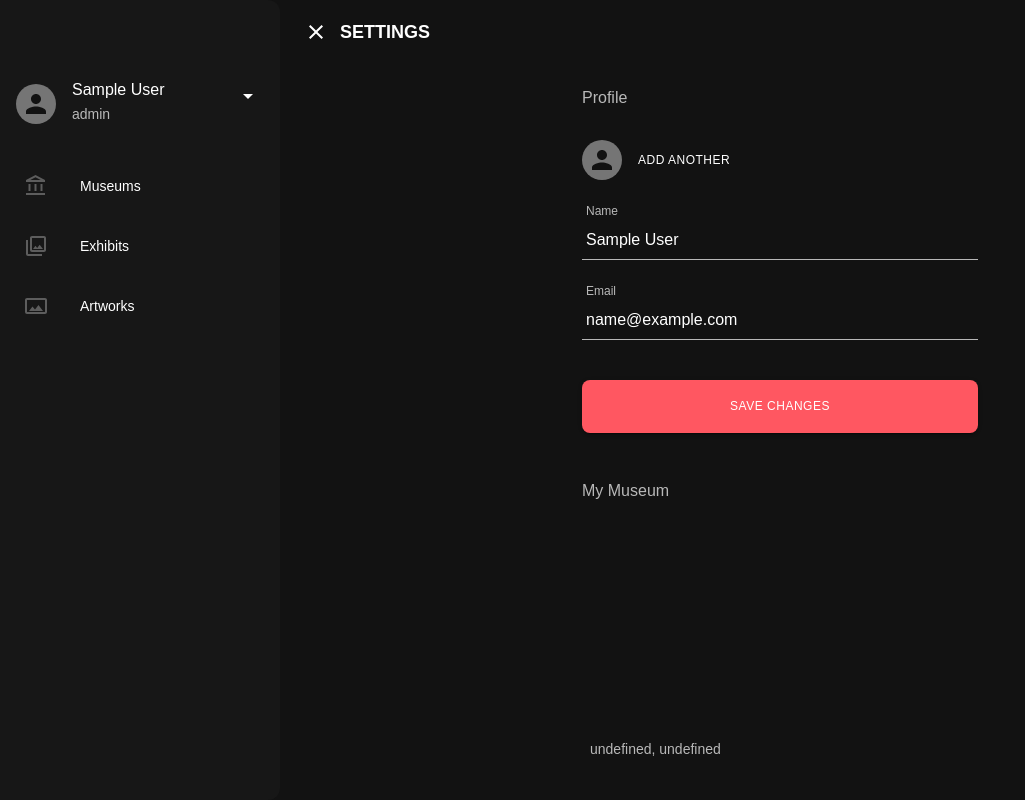
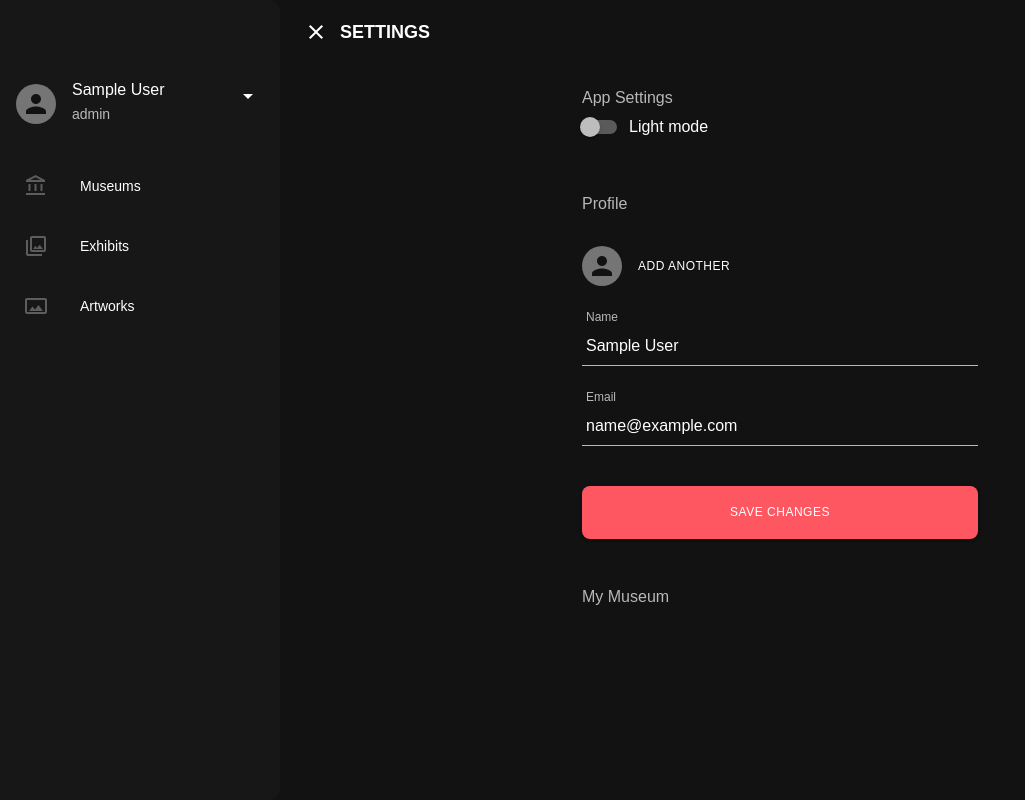
Before and after one commit to benbalderas/meeu-frontend, a React (Create React App) app: page /settings in a window 1280 px wide. Shown: the top 800 px of the page, without its empty margins (0-1025 px from the left). Built offline with nearby package versions, Linux system fonts and the light colour scheme; no server answers; sample sign-in values are in the browser's storage; a web font is replaced by a local one.

Commit message:
Added theme duck and switch toggle to settings

```diff
--- a/src/App.js
+++ b/src/App.js
@@ -1,9 +1,11 @@
-import React from 'react';
+import React, { useEffect } from 'react';
+import { useSelector, useDispatch } from 'react-redux';
 import { useLocation } from 'react-router-dom';
 
 import 'App.css';
 import { getTheme } from 'theme';
 import { ThemeProvider, CssBaseline } from '@material-ui/core';
+import { fetchTheme } from 'redux/ThemeDuck';
 
 import getScreenTitle from 'helpers/router';
 import ConditionalWrapper from 'components/wrappers/ConditionalWrapper';
@@ -11,17 +13,24 @@
 import Routes from 'Routes';
 
 function App() {
-  const appTheme = getTheme({
-    paletteType: 'dark',
-  });
+  const dispatch = useDispatch();
   const location = useLocation();
   const landingPages =
     location.pathname !== '/login' &&
     location.pathname !== '/signup' &&
     location.pathname !== '/';
 
+  const currentTheme = useSelector((state) => state.theme.mode);
+  const theme = getTheme({
+    paletteType: currentTheme,
+  });
+
+  useEffect(() => {
+    dispatch(fetchTheme());
+  }, [dispatch]);
+
   return (
-    <ThemeProvider theme={appTheme}>
+    <ThemeProvider theme={theme}>
       <CssBaseline />
 
       <div className="App">
--- a/src/components/details/UserDetails/index.js
+++ b/src/components/details/UserDetails/index.js
@@ -5,6 +5,7 @@
 
 import { fetchMuseums } from 'redux/MuseumsDuck';
 import { userUpdate } from 'redux/UserDuck';
+import { switchTheme } from 'redux/ThemeDuck';
 import { denormalizeData } from 'helpers/formatters';
 
 import {
@@ -17,6 +18,8 @@
   CircularProgress,
   Grid,
   Snackbar,
+  Switch,
+  FormControlLabel,
 } from '@material-ui/core';
 
 import CloseIcon from '@material-ui/icons/Close';
@@ -40,8 +43,10 @@
   const user = useSelector((state) => state.user.data);
   const status = useSelector((state) => state.user.status);
   const myMuseum = useSelector((state) => state.museums.items);
+  const mode = useSelector((state) => state.theme.mode);
 
   // State
+  const [checked, setChecked] = useState(mode === 'dark' ? false : true);
   const [filePreview, setFilePreview] = useState('');
   const [notif, setNotif] = useState(false);
   const [avatar, setAvatar] = useState({});
@@ -90,6 +95,11 @@
     setNotif(false);
   };
 
+  const handleSwitchChange = (event) => {
+    setChecked(!checked);
+    dispatch(switchTheme());
+  };
+
   return (
     <>
       <NavBar screenTitle="Settings" onClick={handleBackClick}>
@@ -97,6 +107,24 @@
       </NavBar>
 
       <Container maxWidth="xs">
+        <Box mb={6}>
+          <Typography variant="subtitle1" color="textSecondary">
+            App Settings
+          </Typography>
+
+          <FormControlLabel
+            control={
+              <Switch
+                checked={checked}
+                onChange={handleSwitchChange}
+                name="switchTheme"
+                color="primary"
+              />
+            }
+            label="Light mode"
+          />
+        </Box>
+
         <Typography variant="subtitle1" color="textSecondary">
           Profile
         </Typography>
--- /dev/null
+++ b/src/redux/ThemeDuck.js
@@ -0,0 +1,36 @@
+const SWITCH_THEME = 'meeuapp/theme/SWITCH_THEME';
+const GET_THEME = 'meeuapp/theme/GET_THEME';
+
+const intialState = {
+  mode: localStorage.getItem('theme') || 'dark',
+};
+
+export default function reducer(state = intialState, action) {
+  switch (action.type) {
+    case SWITCH_THEME:
+      return { mode: localStorage.getItem('theme') };
+    case GET_THEME:
+      return { ...state };
+    default:
+      return state;
+  }
+}
+
+export const switchThemeSuccess = () => ({
+  type: SWITCH_THEME,
+});
+
+export const fetchThemeSuccess = () => ({
+  type: GET_THEME,
+});
+
+export const switchTheme = () => (dispatch) => {
+  const newMode = localStorage.getItem('theme') === 'dark' ? 'light' : 'dark';
+
+  localStorage.setItem('theme', newMode);
+  dispatch(switchThemeSuccess());
+};
+
+export const fetchTheme = () => (dispatch) => {
+  dispatch(fetchThemeSuccess());
+};
--- a/src/redux/store.js
+++ b/src/redux/store.js
@@ -4,12 +4,14 @@
 import artworks from 'redux/ArtworksDuck';
 import exhibits from 'redux/ExhibitsDuck';
 import user from 'redux/UserDuck';
+import theme from 'redux/ThemeDuck';
 
 export const rootReducer = combineReducers({
   museums,
   artworks,
   exhibits,
   user,
+  theme,
 });
 
 const composeEnhancers = window.__REDUX_DEVTOOLS_EXTENSION_COMPOSE__ || compose;
```
